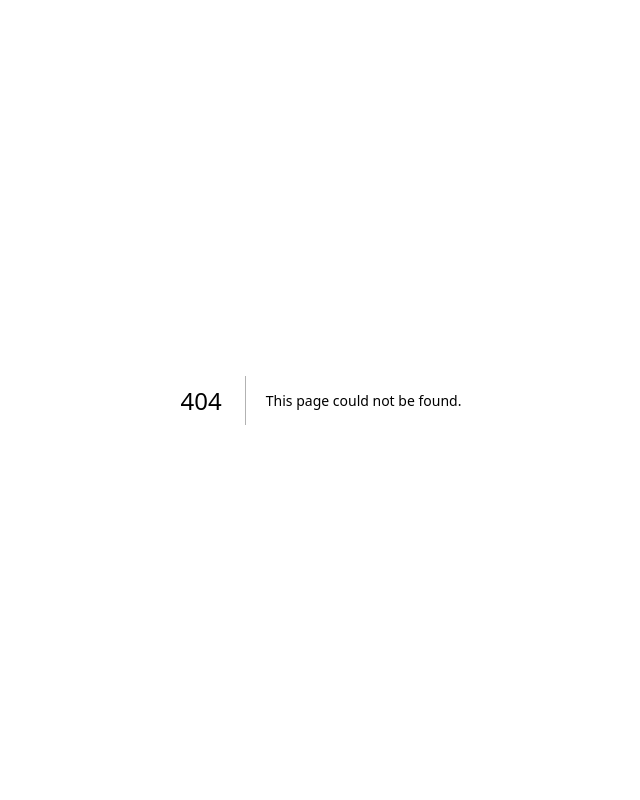
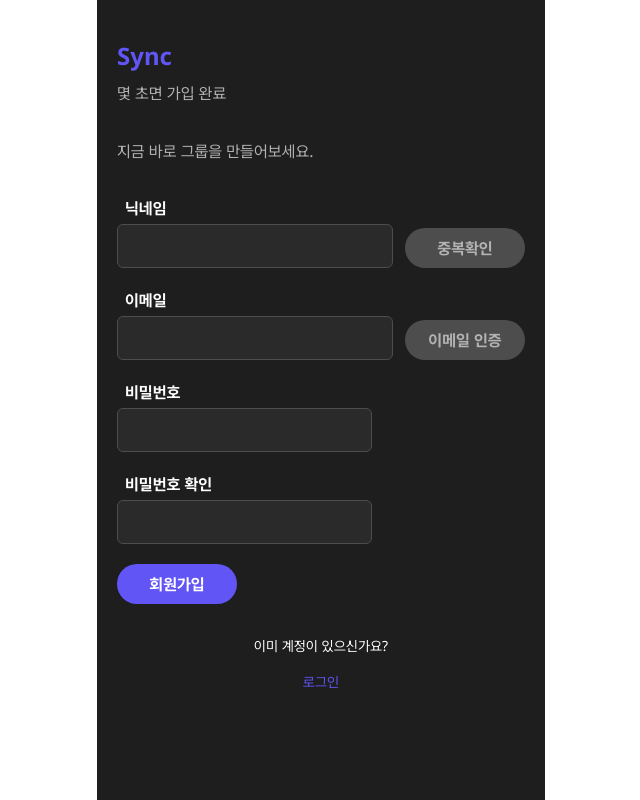
Before and after one commit to FESI15-TEAM1/sync, a Next.js app: page /signup in a window 1280 px wide. Before the commit this address had no page. Shown: the whole page, without its empty margins (319-959 px from the left). Built offline with nearby package versions, Linux system fonts and the light colour scheme.

Commit message:
feat: 회원가입 마크업 수정중...

```diff
--- a/eslint.config.mjs
+++ b/eslint.config.mjs
@@ -13,6 +13,7 @@ const eslintConfig = defineConfig([
     'out/**',
     'build/**',
     'next-env.d.ts',
+    '.history/**',
   ]),
   {
     plugins: {
--- /dev/null
+++ b/src/app/(auth)/signup/components/Signup.tsx
@@ -0,0 +1,104 @@
+"use client"
+
+import Link from "next/link";
+import { useState } from "react";
+
+import Button from "@/components/Button";
+import Input from "@/components/Input";
+
+export default function Signup() {
+    const [nickname, setNickname] = useState("");
+    const [email, setEmail] = useState("");
+    const [password, setPassword] = useState("");
+    const [confirmPassword, setConfirmPassword] = useState("");
+    const [verificationCode, setVerificationCode] = useState("");
+    const [verificationCodeError, setVerificationCodeError] = useState("");
+    const [isVerificationCodeValid, setIsVerificationCodeValid] = useState(false);
+    const [nicknameError, setNicknameError] = useState("");
+    const [passwordError, setPasswordError] = useState("");
+    const [passwordConfirmError, setPasswordConfirmError] = useState("");
+    const [emailError, setEmailError] = useState("");
+    const [isNicknameValid, setIsNicknameValid] = useState(false);
+    const [isEmailValid, setIsEmailValid] = useState(false);
+    const [isVerificationSent, setIsVerificationSent] = useState(false);
+
+    const handleCheckNickname = () => {
+        if (!nickname.trim) {
+            setNickname("닉네임을 입력해주세요.");
+            setIsNicknameValid(false);
+            return;
+        }
+    }
+
+    const handleCheckEmail = () => {
+        if (!email.trim) {
+            setEmailError("이메일을 입력해주세요.")
+            setIsEmailValid(false);
+            return;
+        }
+    }
+
+    const handleSubmit = (e: React.FormEvent<HTMLFormElement>) => {
+        e.preventDefault();
+        if (!isNicknameValid) {
+            setNicknameError("닉네임 중복확인을 해주세요");
+            return;
+        }
+
+        if (!isEmailValid) {
+            setEmailError("이메일 형식을 확인해주세요");
+            return;
+        }
+
+        if (password !== confirmPassword) {
+            setPasswordError("비밀번호가 일치하지 않습니다");
+            return;
+        }
+    }
+    const handleVerifyCode = () => {
+        if (!verificationCode.trim) {
+            setVerificationCodeError("인증코드를 입력해주세요.");
+            setIsVerificationCodeValid(false);
+            return;
+        }
+    }
+    return (<main className="mx-auto flex w-full max-w-md flex-1 flex-col px-5 py-10 bg-bg-primary">
+        <div className="mb-8">
+            <h1 className="text-2xl font-bold text-primary">Sync</h1>
+            <p className="mt-2 text-base leading-relaxed text-text-secondary">몇 초면 가입 완료</p>
+            <br />
+            <p className="mt-2 text-base leading-relaxed text-text-secondary">지금 바로 그룹을 만들어보세요.</p>
+        </div>
+        <form onSubmit={handleSubmit} className="flex flex-col gap-5">
+            <div className="flex items-end gap-3">
+                <Input label="닉네임" errorMessage={nicknameError} value={nickname} onChange={(e) => setNickname(e.target.value)} width="100%" />
+                <div className="w-30 shrink-0">
+                    <Button onClick={handleCheckNickname} isDisabled={!nickname} size="md" variant="primary">
+                        중복확인
+                    </Button>
+                </div>
+            </div>
+            <div className="flex items-end gap-3">
+                <Input label="이메일" errorMessage={emailError} value={email} onChange={(e) => setEmail(e.target.value)} width="100%" />
+                <div className="w-30 shrink-0">
+                    <Button onClick={handleCheckEmail} isDisabled={!email} size="md" variant="primary">
+                        이메일 인증
+                    </Button>
+                </div>
+            </div>
+            {/* {isVerificationSent? (<div className="flex items-end gap-3">
+                <Input label="인증코드" placeholder="인증코드 6자리" value={verificationCode} onChange={(e) => setVerificationCode(e.target.value)} />
+                <div className="w-30">
+                    <Button size="md" variant="primary" isDisabled={!verificationCode} onClick={handleVerifyCode}>인증코드 받기</Button>
+                </div>
+            </div>) : null} */}
+            <Input label="비밀번호" errorMessage={passwordError} value={password} onChange={(e) => setPassword(e.target.value)} />
+            <Input label="비밀번호 확인" errorMessage={passwordConfirmError} value={confirmPassword} onChange={(e) => setConfirmPassword(e.target.value)} />
+            <div className="w-30">
+                <Button size="md" variant="primary">회원가입</Button>
+            </div>
+        </form>
+        <p className="mt-8 text-center text-sm text-white">이미 계정이 있으신가요?</p>
+        <Link href="/login" className="mt-4 text-center text-sm text-primary">로그인</Link>
+    </main>);
+}
--- /dev/null
+++ b/src/app/(auth)/signup/page.tsx
@@ -0,0 +1,5 @@
+import Signup from "./components/Signup";
+
+export default function SignupPage()  {
+  return <Signup />;
+};
--- a/src/components/Input.tsx
+++ b/src/components/Input.tsx
@@ -4,8 +4,8 @@ type InputProps = {
   label?: string;
   placeholder?: string;
   value: string;
-  width?: number;
-  height?: number;
+  width?: number | string;
+  height?: number | string;
   onChange: (e: React.ChangeEvent<HTMLInputElement>) => void;
   errorMessage?: string;
 };
```
